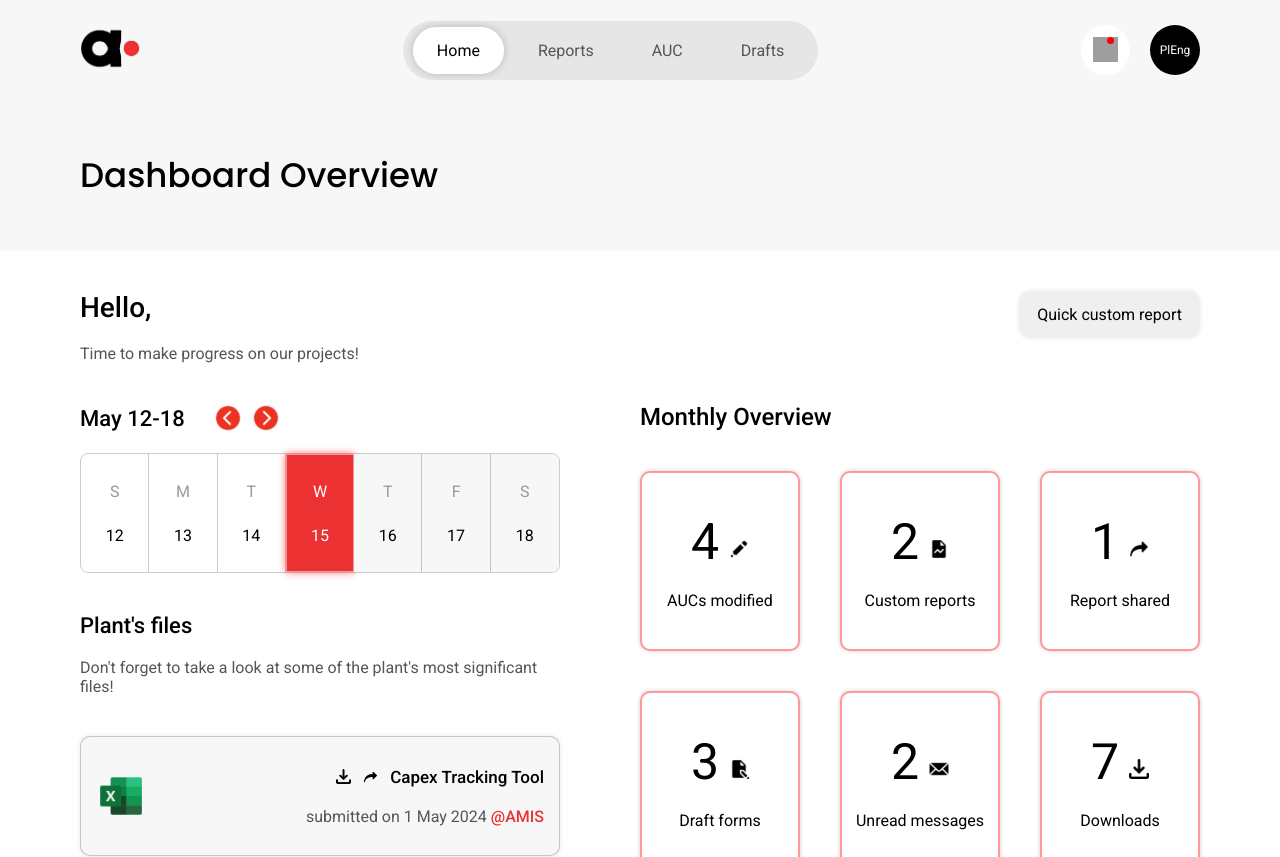
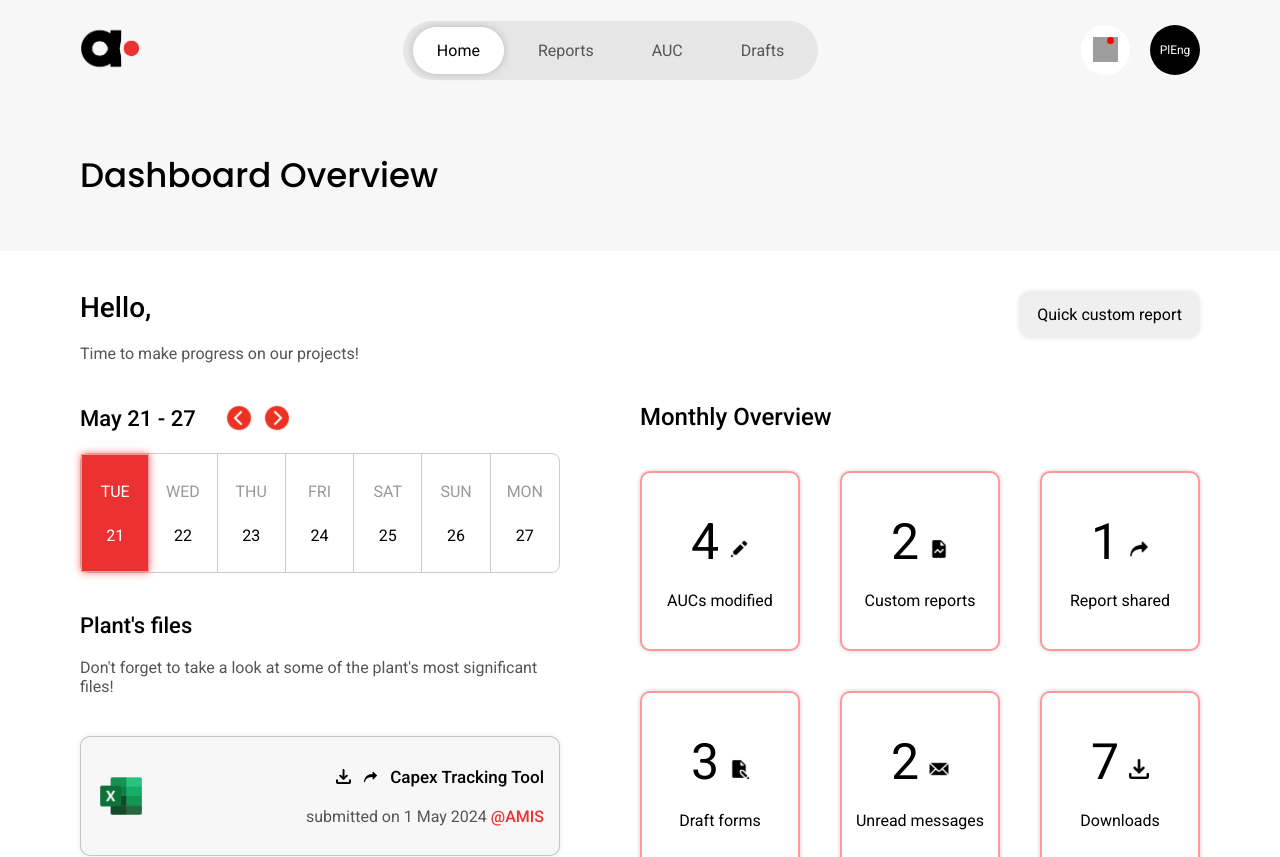
Before and after one commit to AMISTheProject/AMIS, a React (Create React App) app: page /dashboard in a window 1280 px wide. Shown: the top 857 px of the page. Built offline with nearby package versions, Linux system fonts and the light colour scheme; grey boxes are pictures that could not be loaded.

Commit message:
Update the calendar in the homepage, based on the current date

```diff
--- a/src/components/Calendar.js
+++ b/src/components/Calendar.js
@@ -2,49 +2,44 @@ import '../assets/style/styles.css';
 import leftArrowIcon from '../assets/images/previous-page-icon.png';
 
 export const Calendar = () => {
+  const today = new Date();
+
+  const formatDate = (date) => {
+    return date.getDate().toString().padStart(2, '0');
+  };
+
+  const getMonthName = (month) => {
+    return new Date(0, month).toLocaleString('en-US', { month: 'long' });
+  };
+
   return (
     <div className='calendar-container'>
       <div className='calendar-header'>
-                <h4 className='calendar-title'>May 12-18</h4>
+        <h4 className='calendar-title'>
+            {getMonthName(today.getMonth())} {formatDate(today)} - {formatDate(new Date(today.getTime() + 6 * 24 * 60 * 60 * 1000))}
+        </h4>
         <img class="calendar-arrow" src={leftArrowIcon} width='30px' height='30px' />
         <img class="calendar-arrow" src={leftArrowIcon} width='30px' height='30px' style={{transform: 'rotate(180deg)'}}/>
       </div>
 
       <div className='calendar'>
-                <div className='calendar-item simple'>
-                    <span className='calendar-item-day-letter'>S</span>
-                    <span className='calendar-item-day-number'>12</span>
+        {Array(7)
+          .fill(0)
+          .map((_, index) => {
+            const date = new Date(today.getTime() + index * 24 * 60 * 60 * 1000);
+            const isToday = date.getDate() === today.getDate() && date.getMonth() === today.getMonth() && date.getFullYear() === today.getFullYear();
+
+            return (
+              <div key={index} className={`calendar-item ${isToday ? 'active' : 'simple'}`}>
+                <span className='calendar-item-day-letter'>
+                  {date.toLocaleDateString('en-US', { weekday: 'short' }).toUpperCase()}
+                </span>
+                <span className='calendar-item-day-number'>
+                  {formatDate(date)}
+                </span>
               </div>
-
-                <div className='calendar-item simple'>
-                    <span className='calendar-item-day-letter'>M</span>
-                    <span className='calendar-item-day-number'>13</span>
-                </div>
-
-                <div className='calendar-item simple'>
-                    <span className='calendar-item-day-letter'>T</span>
-                    <span className='calendar-item-day-number'>14</span>
-                </div>
-
-                <div className='calendar-item active'>
-                    <span className='calendar-item-day-letter'>W</span>
-                    <span className='calendar-item-day-number'>15</span>
-                </div>
-
-                <div className='calendar-item disabled'>
-                    <span className='calendar-item-day-letter'>T</span>
-                    <span className='calendar-item-day-number'>16</span>
-                </div>
-
-                <div className='calendar-item disabled'>
-                    <span className='calendar-item-day-letter'>F</span>
-                    <span className='calendar-item-day-number'>17</span>
-                </div>
-
-                <div className='calendar-item disabled'>
-                    <span className='calendar-item-day-letter'>S</span>
-                    <span className='calendar-item-day-number'>18</span>
-                </div>
+            );
+          })}
       </div>
     </div>
   );
```
Lines whose indentation alone changed are shown as unchanged.
